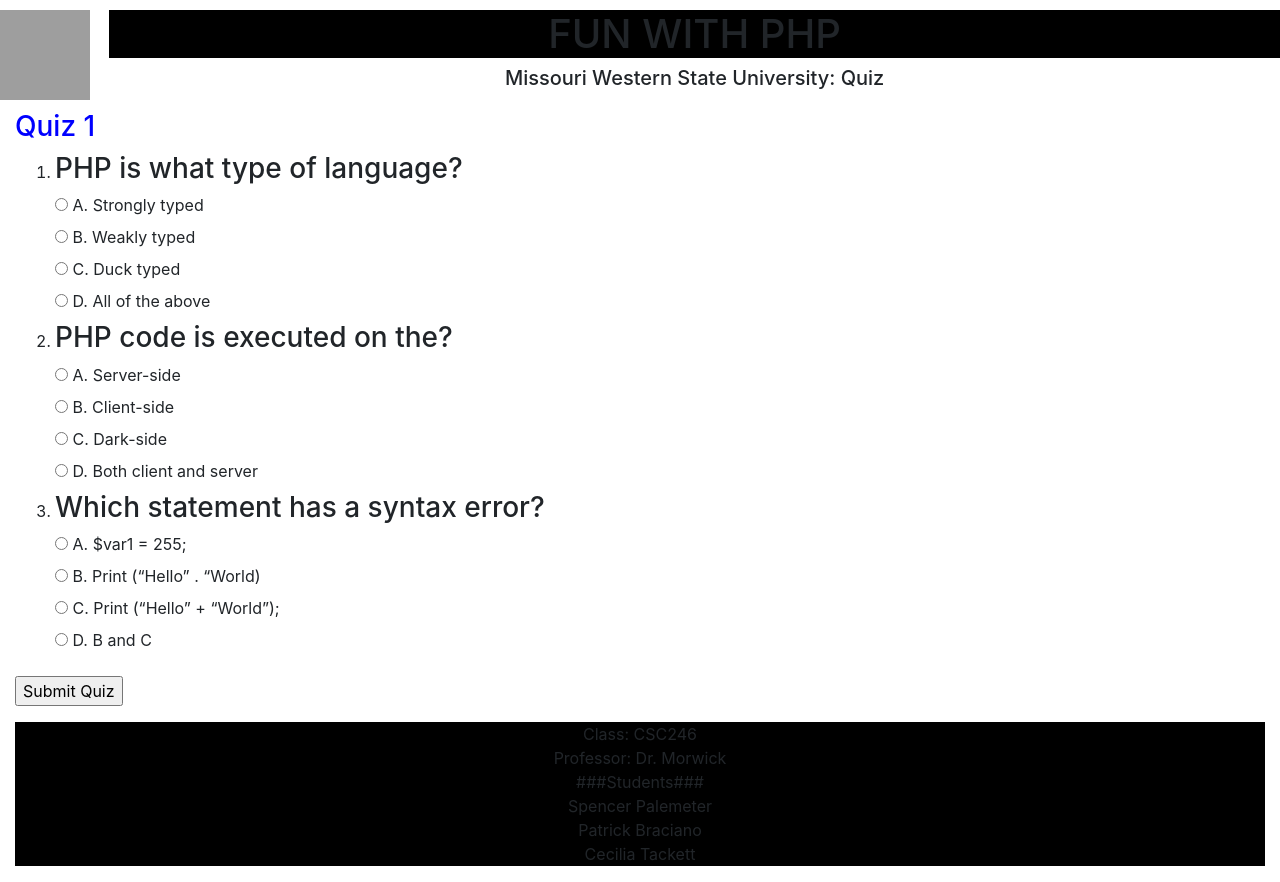
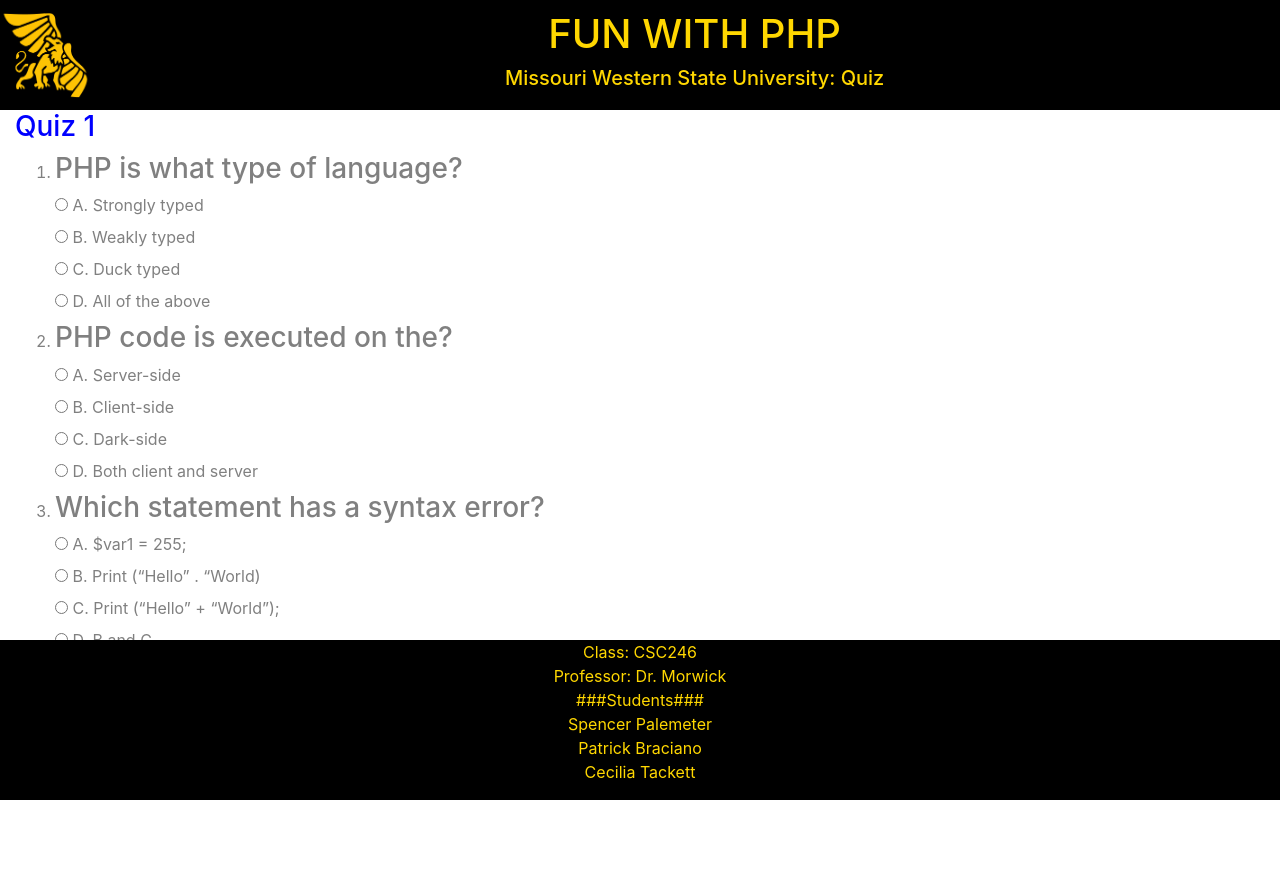
Before and after one commit to ctackett1/FunWithPHP, a PHP site: page / in a window 1280 px wide. After the commit the page ends 800 px from the top, so only its background shows below. Run offline with PHP 8.4, Linux system fonts and the light colour scheme; grey boxes are pictures that could not be loaded.

Commit message:
Styling updated, added logo and css. Answers and index are updated with spencers changes

```diff
--- a/answers.php
+++ b/answers.php
@@ -9,7 +9,6 @@ $answer2 = $_POST['answer2'];
 $answer3 = $_POST['answer3'];
 $score = 0;
 $formID = $_GET['id'];
-
 if ($formID == 1) {
     if ($answer1 == "B") {
         $score++;
@@ -21,7 +20,6 @@ if ($formID == 1) {
         $score++;
     }
 }
-
 if ($formID == 2) {
     if ($answer1 == "A") {
         $score++;
@@ -33,7 +31,6 @@ if ($formID == 2) {
         $score++;
     }
 }
-
 if ($formID == 3) {
     if ($answer1 == "D") {
         $score++;
--- a/index.php
+++ b/index.php
@@ -22,7 +22,7 @@
       </div>
     </div>
     <div class="col-sm-11">
-      <center><h1 class="fun_with_php" style=background-color:black>FUN WITH PHP</h1><center>
+      <center><h1 class="fun_with_php">FUN WITH PHP</h1><center>
 
       <center><h5 class="fun_with_php">Missouri Western State University: Quiz</h5><center>
     </div>
--- /dev/null
+++ b/main.css
@@ -0,0 +1,35 @@
+/*header*/
+
+body{
+
+font-family: 'Raleway', sans-serif;
+/*background: grey;*/
+max-width: 100%;
+padding: 0%;
+overflow-x: hidden;
+min-width: 100%;
+max-height: 100%;
+margin-bottom: 5px;
+
+}
+header{
+  background: black;
+  color: gold;
+}
+
+footer{
+  background: black;
+  color: gold;
+  position: fixed;
+  width: 100%;
+  bottom: 0;
+  left: 0;
+}
+.col-sm-12{
+  color: gold;
+}
+
+.col-md-12{
+  color: grey;
+  padding: 0px
+}
```
Also changed, not shown: img/logo.png (added). Lines whose indentation alone changed are shown as unchanged.
